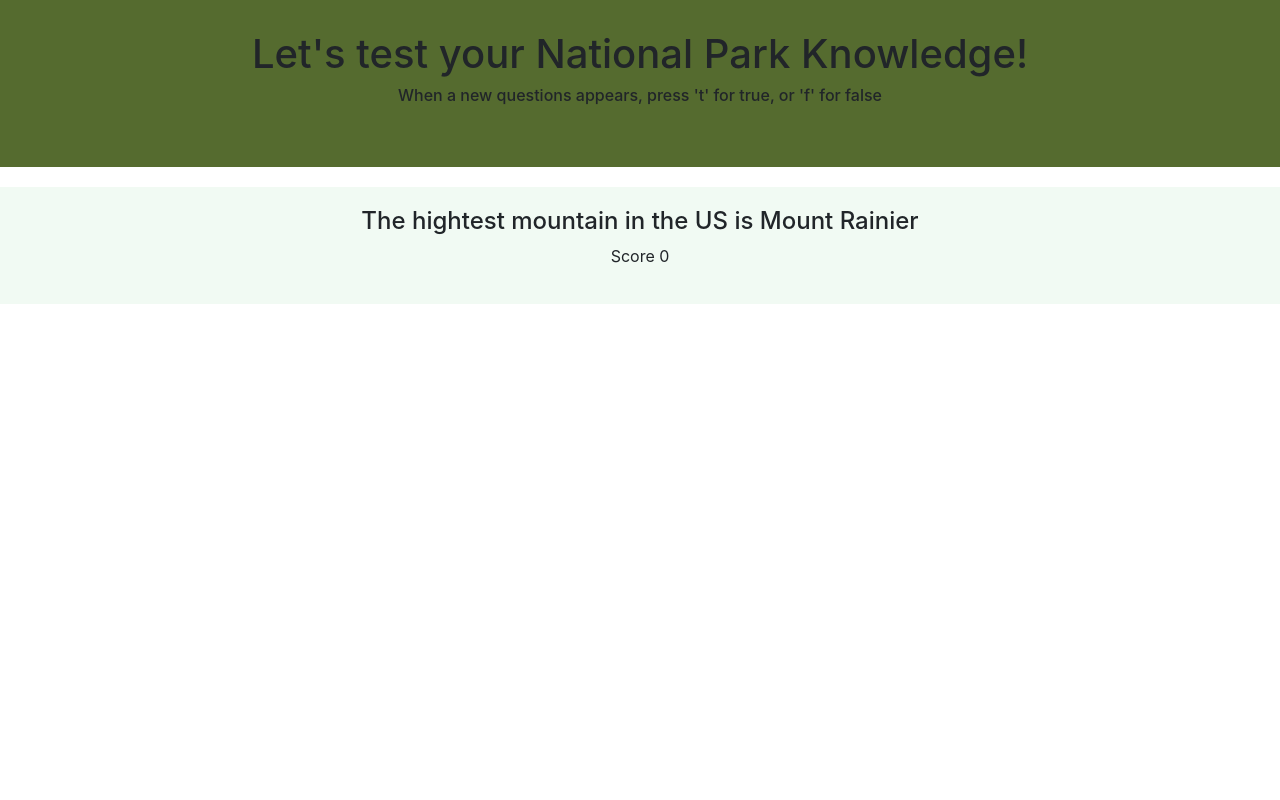
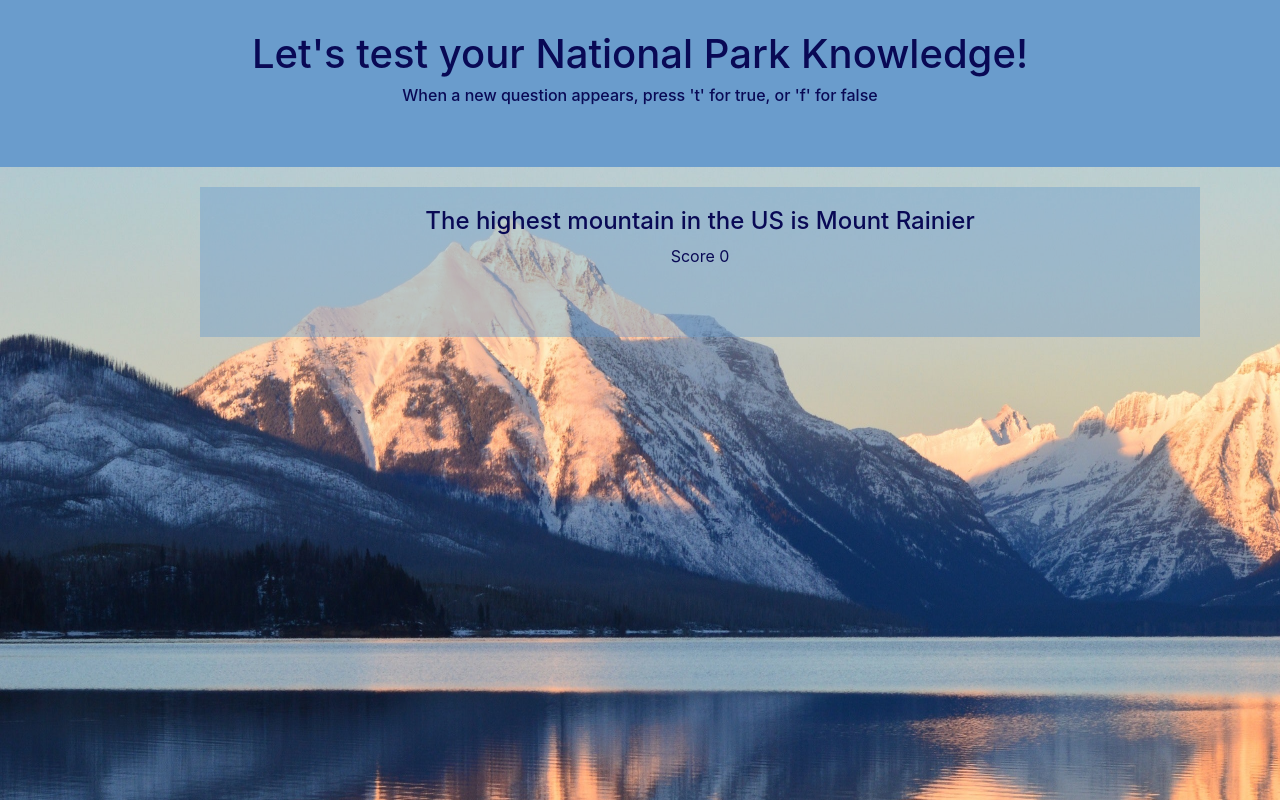
Before and after one commit to AshleyHart12/National-Park-Trivia, a plain HTML site: page triviaTime.html in a window 1280 px wide. Drawn offline with nearby package versions, Linux system fonts and the light colour scheme.

Commit message:
styling almost done

```diff
--- a/triviaTime.css
+++ b/triviaTime.css
@@ -1,18 +1,27 @@
 body {
     /* padding: 30px; */
     text-align: center;
-    background-image: url("./snow.dng");
+    background-image: url("./background.jpg");
+    background-size: 1500px 1300px;
+    background-repeat: no-repeat;
+
 }
 
 #questionBox {
     /* border: solid; */
-    background-color: rgba(209, 238, 216, 0.301);
+    /* background-color: rgba(209, 238, 216, 0.301); */
+    background-color: rgba(106, 157, 204, 0.445);
     margin-top: 20px;
     padding: 20px;
+    color: rgb(9, 9, 85);
+    width: 1000px;
+    height: 150px;
+    margin-left: 200px;
 
 }
 
 #header {
-    background-color: darkolivegreen;
+    background-color: rgb(106, 156, 204);
     padding: 30px;
+    color: rgb(9, 9, 85);
 }
--- a/triviaTime.html
+++ b/triviaTime.html
@@ -14,7 +14,7 @@
 
 <div id="header">
 <h1>Let's test your National Park Knowledge!</h1>
-<h6>When a new questions appears, press 't' for true, or 'f' for false</h6>
+<h6>When a new question appears, press 't' for true, or 'f' for false</h6>
 <br>
 </div>
 
@@ -25,8 +25,12 @@
 
 <script>
 var questions = [
-    {q: "The hightest mountain in the US is Mount Rainier", a: "f"},
+    {q: "The highest mountain in the US is Mount Rainier", a: "f"},
     {q: "Mt St Helens erupted in 1985", a: "f"},
+    {q: "Yellowstone National Park is the oldest National Park", a: "t"},
+    {q: "One of the hottest temperatures on earth was recorded in 1913 in Death Valley National Park", a: "t"},
+    {q: "Yosemite is one of the seven natural wonders of the world", a: "f"},
+    {q: "Denali National Park is the largest park, with over 13 millon acres", a: "f"}
     ];
 
 var score = 0;
```
Also changed, not shown: background.jpg (added).
